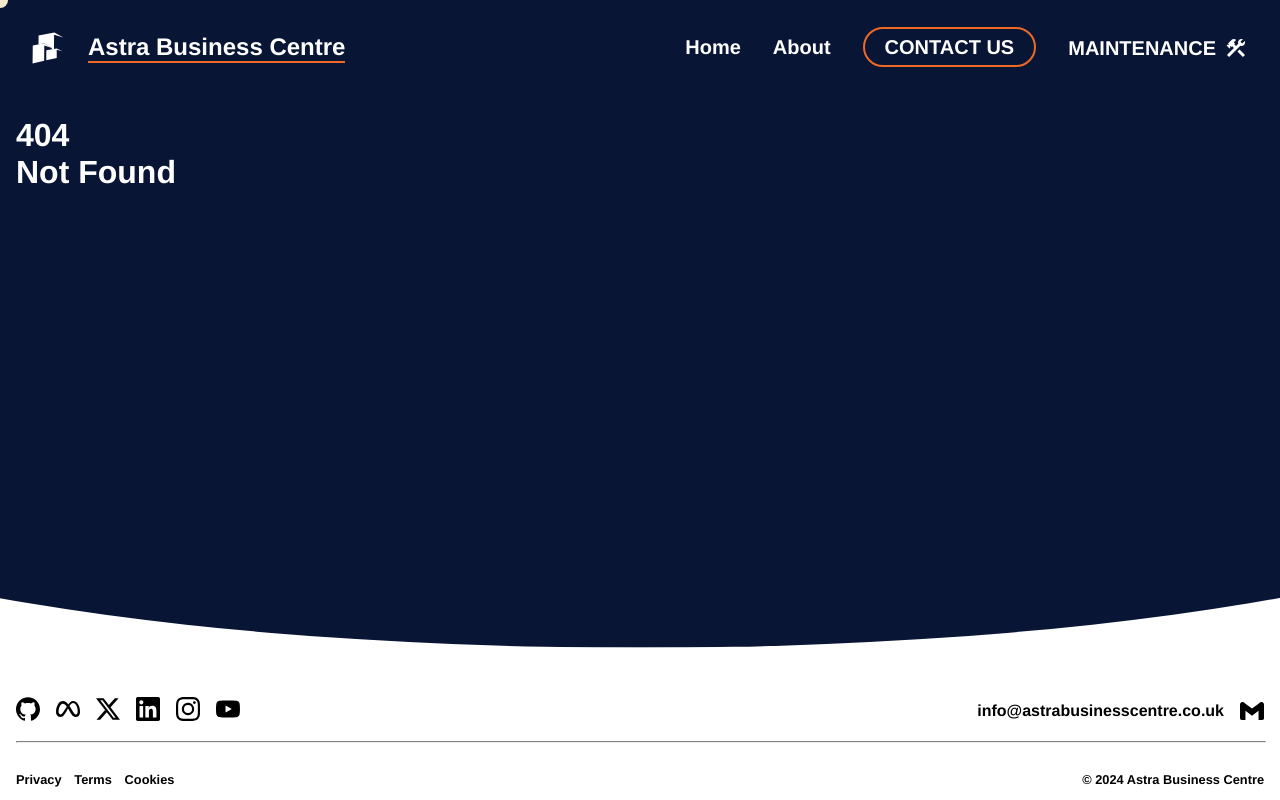
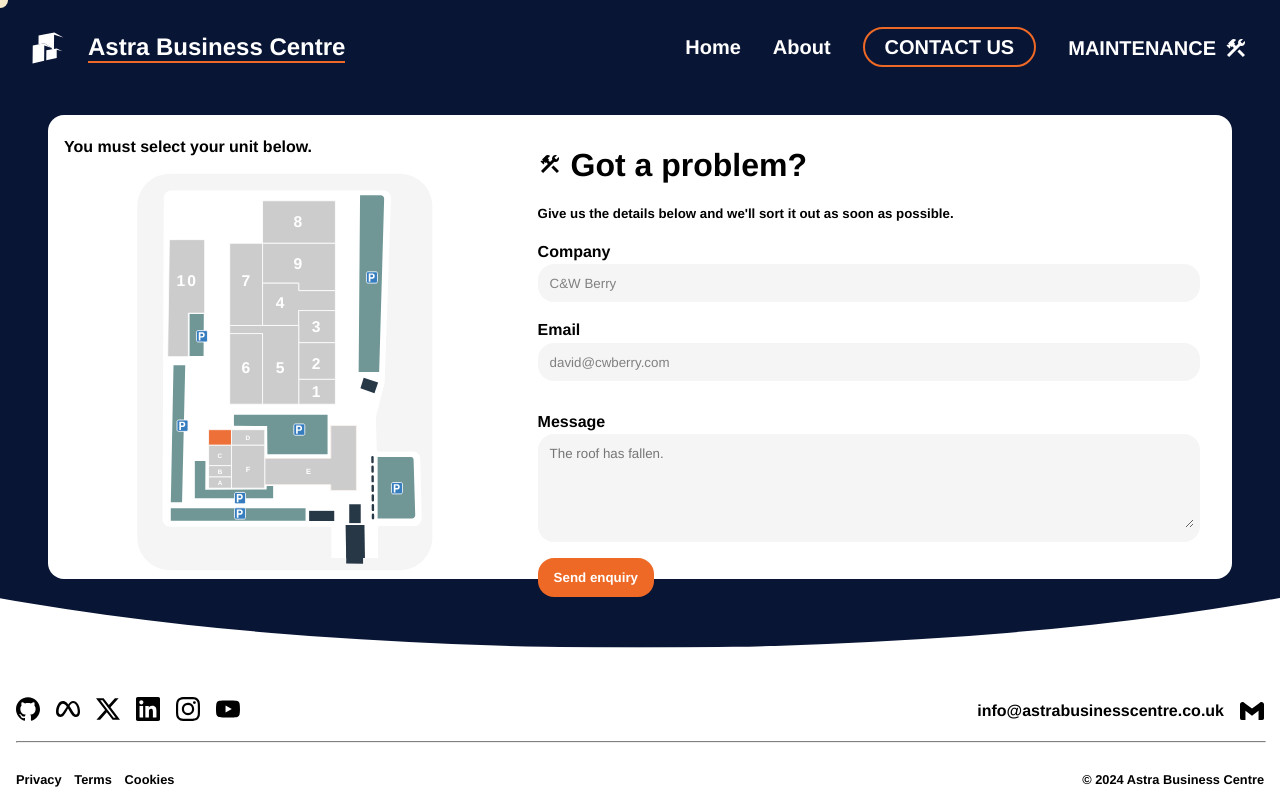
Before and after one commit to candwberry/astrabusinesscentre, a SvelteKit app: page /maintenance in a window 1280 px wide. Before the commit this address had no page. Built offline with nearby package versions, Linux system fonts and the light colour scheme.

Commit message:
🔧Maintenance form

```diff
--- /dev/null
+++ b/src/routes/maintenance/+page.server.ts
@@ -0,0 +1,57 @@
+import nodemailer, { type TransportOptions } from 'nodemailer';
+import { fail, redirect } from '@sveltejs/kit';
+
+function emptyString(value: string | null | undefined) {
+	return value === null || value === undefined || value.replace(/\s/g, '') === '';
+}
+
+/** @type {import('./$types').RequestHandler} */
+export const actions = {
+	default: async ({ request }) => {
+		const data: FormData = await request.formData();
+		const name: string = data.get('name') as string;
+		const email: string = data.get('email') as string;
+		const message: string = data.get('message') as string;
+		const unit: string = data.get('unit') as string;
+
+		console.log(name, email, message, unit);
+
+		if (emptyString(name) || emptyString(email) || emptyString(message) || emptyString(unit)) {
+			return fail(422, { error: 'Please fill out all fields.' });
+		}
+
+		try {
+			const transporter = nodemailer.createTransport({
+				host: 'smtp.office365.com',
+				secure: false,
+				port: 587,
+				auth: {
+					user: process.env.EMAIL_USER || '',
+					pass: process.env.EMAIL_PASS || ''
+				},
+				tls: {
+					ciphers: 'SSLv3',
+					rejectUnAuthorized: false
+				},
+				debug: true,
+				logger: true
+			} as TransportOptions);
+
+			const mailOptions = {
+				from: `"Facilities" <${process.env.EMAIL_USER}>`,
+				to: 'facilities@astrabusinesscentre.co.uk',
+				subject: 'Maintenance Request',
+				text: `Name: ${name}\nEmail: ${email}\nUnit: ${unit}\nMessage: ${message}`,
+				html: `<p><strong>Name:</strong> ${name}</p><p><strong>Email:</strong> ${email}</p><p><strong>Unit:</strong> ${unit}</p><p><strong>Message:</strong> ${message}</p>`
+			};
+
+			await transporter.sendMail(mailOptions);
+			console.log('Message Sent!');
+		} catch (error) {
+			console.error('Error sending email\n', error);
+			return fail(422, { error: 'Umm, something went wrong, please try again!' });
+		}
+
+		return redirect(303, '/maintenance?success=true');
+	}
+};
--- /dev/null
+++ b/src/routes/maintenance/+page.svelte
@@ -0,0 +1,199 @@
+<script lang="ts">
+	import type { ActionData } from './$types';
+	import { enhance } from '$app/forms';
+	import { page } from '$app/stores';
+	import Map from '$lib/components/Map.svelte';
+	import maintenance from '$lib/assets/maintenance.svg';
+
+	export let form: ActionData;
+	let success: string | null = $page.url.searchParams.get('success');
+	let map: Map;
+	let unit: string = '';
+	let processing: boolean = false;
+
+	function handleMapInput(selectedUnit: string) {
+		unit = selectedUnit;
+	}
+
+	page.subscribe((value) => {
+		success = value.url.searchParams.get('success');
+	});
+</script>
+
+<svelte:head>
+	<title>Maintenance</title>
+</svelte:head>
+
+<main>
+	<div>
+		<div id="div">
+			<Map bind:this={map} callback={handleMapInput} />
+		</div>
+		<form use:enhance method="POST">
+			<h1 style="margin-top: 0;"><img src={maintenance} alt="" /> Got a problem?</h1>
+			<h5>Give us the details below and we'll sort it out as soon as possible.</h5>
+			<div class="fc">
+				<div class="fc">
+					<label for="name">Company</label>
+					<div class="input-container">
+						<input type="text" id="name" name="name" placeholder="C&W Berry" required />
+					</div>
+				</div>
+				<div class="fc">
+					<label for="email">Email</label>
+					<div class="input-container">
+						<input type="email" id="email" name="email" placeholder="david@cwberry.com" required />
+					</div>
+				</div>
+			</div>
+			<div class="fc">
+				<label for="message">Message</label>
+				<div class="input-container">
+					<textarea id="message" name="message" placeholder="The roof has fallen." required
+					></textarea>
+				</div>
+				<input
+					type="text"
+					style="opacity: 0; height:0; width: 0; position: absolute; top: 5rem; left: 5rem;"
+					name="unit"
+					bind:value={unit}
+					required
+				/>
+			</div>
+			<div class="fr" style="align-items: center;">
+				<button
+					type="submit"
+					on:click={() => {
+						processing = true;
+					}}>Send enquiry</button
+				>
+				{#if form?.error}
+					<p style="color: red;">{form.error}</p>
+				{:else if success}
+					<p style="color: green;">Email sent succesfully! Thankyou, we will be in touch.</p>
+				{:else if processing}
+					<p style="color: grey;">Processing...</p>
+				{/if}
+			</div>
+		</form>
+	</div>
+</main>
+
+<style>
+	button {
+		background-color: #ee6925;
+		color: white;
+		padding: 0.75rem 1rem;
+		border: none;
+		border-radius: 1rem;
+		cursor: pointer;
+		font-weight: bold;
+	}
+
+	img {
+		filter: invert(1);
+	}
+
+	input {
+		border: none;
+		background: transparent;
+		outline: none;
+		width: 100%;
+	}
+
+	input::placeholder {
+		color: grey;
+	}
+
+	form {
+		width: 60%;
+		justify-content: start;
+		align-items: center;
+		height: 100%;
+		padding: 0 2rem;
+		padding-right: 1rem;
+	}
+
+	main {
+		flex-direction: column;
+		align-items: center;
+		justify-content: center;
+		position: relative;
+
+		& > div {
+			position: absolute;
+			color: black;
+			display: flex;
+			flex-direction: row;
+			align-items: center;
+			justify-content: center;
+			padding: 2em 1em;
+			border-radius: 1rem;
+			background-color: white;
+			height: 50vh;
+			width: calc(90%);
+			top: 5%;
+			z-index: 5;
+		}
+	}
+
+	p {
+		font-size: 0.9rem;
+		padding: 0;
+		margin: 0;
+	}
+
+	textarea {
+		border: none;
+		background: transparent;
+		outline: none;
+		width: 100%;
+		height: 5rem;
+	}
+
+	/* Custom classes */
+
+	.input-container {
+		display: inline-block;
+		background-color: #f5f5f5;
+		padding: 10px;
+		border-radius: 1rem;
+	}
+
+	.fr {
+		display: flex;
+		flex-direction: row;
+		justify-content: space-between;
+	}
+
+	.fc {
+		display: flex;
+		flex-direction: column;
+		margin-bottom: 1em;
+		gap: 0.2em;
+	}
+
+	/* Media Queries */
+	@media (max-width: 768px) {
+		h1,
+		h5 {
+			margin-top: 0;
+		}
+	}
+
+	@media (max-width: 1024px) {
+		.fr {
+			flex-direction: column;
+		}
+
+		textarea {
+			height: 2rem;
+		}
+	}
+
+	@media (min-width: 1024px) {
+		#div {
+			width: 40%;
+		}
+	}
+</style>
```
